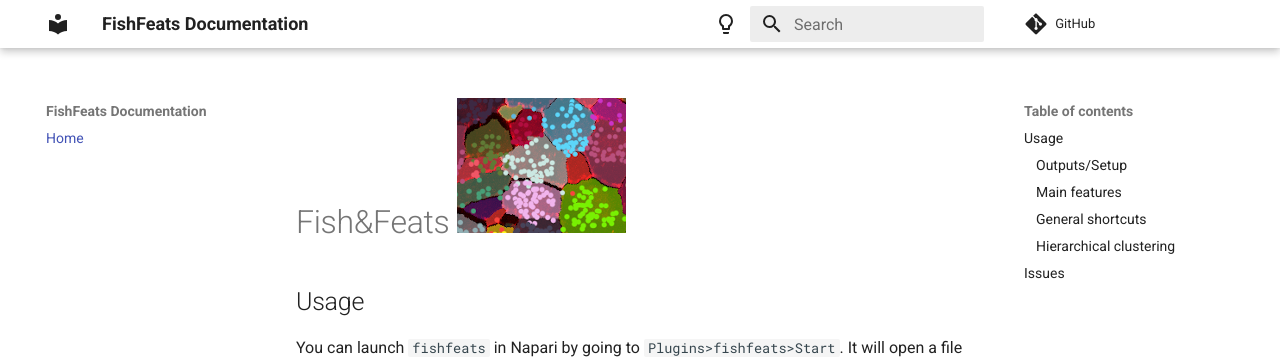
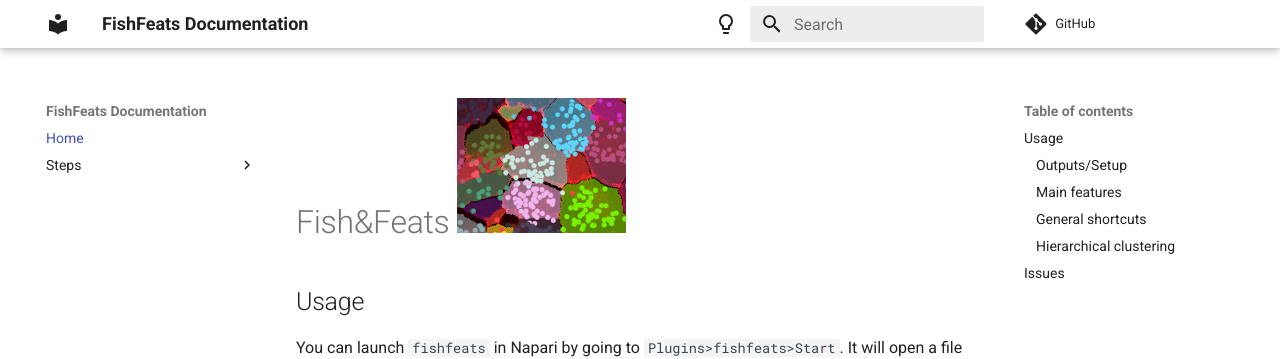
Before and after one commit to gletort/FishFeats, an MkDocs documentation site: the page built from docs/index.md, in a window 1280 px wide. Shown: the top 359 px of the page. Built offline with MkDocs 1.6.1 and Material for MkDocs 9.7.7, drawn with Linux system fonts in a browser that asks for light colours; comment, search, counter and statistics services are not loaded.

Commit message:
navigation levels

```diff
--- a/mkdocs.yml
+++ b/mkdocs.yml
@@ -4,6 +4,8 @@
 
 nav:
     - Home: index.md
+    - Steps:
+        - Image Scalings: Image-Scalings.md
 
 theme:
     name: material
```
